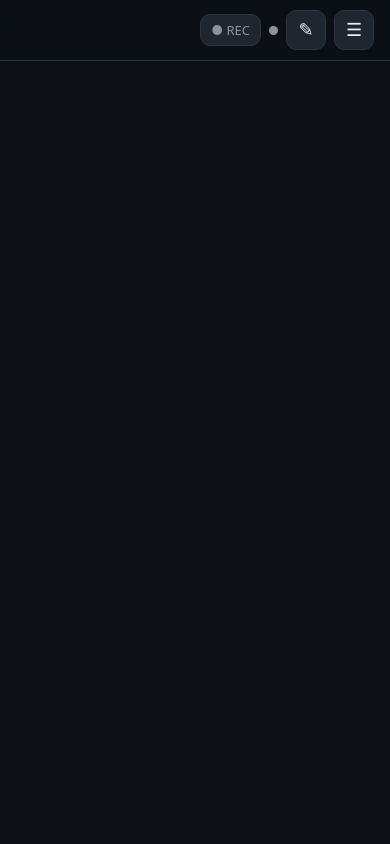
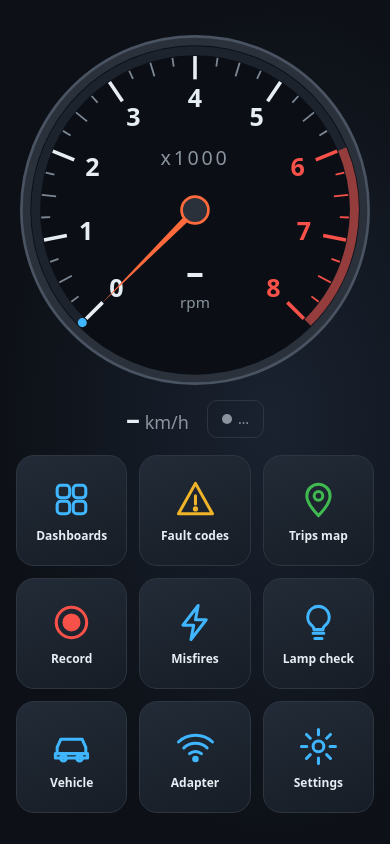
Before and after one commit to mbudd85/ODB-Dash, a plain HTML site: page static/index.html in a window 390 px wide. Drawn offline with Linux system fonts and the light colour scheme; no server answers.

Commit message:
Home screen: live RPM gauge with a 3x3 grid of shortcuts
Shown when the app opens. Dashboards / Fault codes / Trips map / Record / Misfires /
Lamp check / Vehicle / Adapter / Settings. Back or the new home button returns to it.
Only RPM and speed are polled while it's showing. window.openFaultCodes can be
replaced by a fuller fault-code screen.

Co-Authored-By: Claude Opus 5.5 <noreply@anthropic.com>
Claude-Session: https://claude.ai/code/session_01HSxqGYeaD2sCY7vTMfR5aC

```diff
--- a/static/app.js
+++ b/static/app.js
@@ -124,6 +124,9 @@ const allCodes = () => Object.keys(state.pids).filter(isSupported);
 
 function subscribe() {
   if (state.ws?.readyState !== WebSocket.OPEN) return;
+  // Home screen: only RPM and speed, so the big gauge updates as fast as the adapter allows.
+  if (document.body.classList.contains("home")) return state.ws.send(JSON.stringify({ type: "subscribe", codes: ["0C", "0D"] }));
+  if (!state.dashboards.length) return;
   const codes = state.active === ALL ? allCodes() : [...new Set(activeDash().widgets.map((w) => w.code))];
   state.ws.send(JSON.stringify({ type: "subscribe", codes }));
 }
--- /dev/null
+++ b/static/home.js
@@ -0,0 +1,139 @@
+// Home screen: a big live RPM gauge with a 3x3 grid of shortcuts beside it.
+// Shown when the app opens; "Dashboards" switches to the gauge tabs, Back returns here.
+"use strict";
+
+(() => {
+  const ICONS = {
+    dash: '<rect x="4" y="4" width="7" height="7" rx="2"/><rect x="13" y="4" width="7" height="7" rx="2"/><rect x="4" y="13" width="7" height="7" rx="2"/><rect x="13" y="13" width="7" height="7" rx="2"/>',
+    codes: '<path d="M12 3 2.5 20h19L12 3z"/><path d="M12 10v4.5"/><circle cx="12" cy="17.3" r=".6" fill="currentColor"/>',
+    map: '<path d="M12 21s-6.5-6.2-6.5-11a6.5 6.5 0 0 1 13 0c0 4.8-6.5 11-6.5 11z"/><circle cx="12" cy="10" r="2.4"/>',
+    rec: '<circle cx="12" cy="12" r="8.5"/><circle cx="12" cy="12" r="4.2" fill="currentColor"/>',
+    misfire: '<path d="M13.5 2.5 5 13.5h6l-1.5 8 8.5-11h-6l1.5-8z"/>',
+    lamp: '<path d="M9 18h6M10 21h4"/><path d="M12 3a6 6 0 0 0-3.6 10.8c.7.6 1.1 1.3 1.1 2.2h5c0-.9.4-1.6 1.1-2.2A6 6 0 0 0 12 3z"/>',
+    car: '<path d="M4 16v-3.5L6 8h12l2 4.5V16"/><path d="M3 16h18v2.5H3z"/><circle cx="7.5" cy="18.5" r="1.6"/><circle cx="16.5" cy="18.5" r="1.6"/>',
+    adapter: '<path d="M2.5 9.5a14 14 0 0 1 19 0"/><path d="M5.5 12.8a9.5 9.5 0 0 1 13 0"/><path d="M8.7 16a5 5 0 0 1 6.6 0"/><circle cx="12" cy="19" r="1" fill="currentColor"/>',
+    settings: '<circle cx="12" cy="12" r="3"/><path d="M12 2.5v3M12 18.5v3M2.5 12h3M18.5 12h3M5.3 5.3l2.1 2.1M16.6 16.6l2.1 2.1M5.3 18.7l2.1-2.1M16.6 7.4l2.1-2.1"/>',
+  };
+  const BUTTONS = [
+    ["dash", "Dashboards", () => showDashboards()],
+    ["codes", "Fault codes", () => window.openFaultCodes()],
+    ["map", "Trips map", () => { location.href = "map.html"; }],
+    ["rec", "Record", () => $("#recBtn").click()],
+    ["misfire", "Misfires", () => openMenuAt("misfireSection", "#misfireBtn")],
+    ["lamp", "Lamp check", () => openMenuAt("codesSection", "#bodyDtcBtn")],
+    ["car", "Vehicle", () => openMenuAt("vehicleSection")],
+    ["adapter", "Adapter", () => openMenuAt("sourceSection")],
+    ["settings", "Settings", () => openMenuAt()],
+  ];
+
+  const home = $("#home");
+  const grid = home.querySelector(".homegrid");
+  for (const [icon, label, go] of BUTTONS) {
+    const b = document.createElement("button");
+    b.type = "button";
+    b.className = "homebtn";
+    b.dataset.icon = icon;
+    b.innerHTML = `<svg viewBox="0 0 24 24" fill="none" stroke="currentColor" stroke-width="1.7" stroke-linecap="round" stroke-linejoin="round" aria-hidden="true">${ICONS[icon]}</svg><span>${label}</span>`;
+    b.onclick = go;
+    grid.append(b);
+  }
+
+  // Open the settings menu scrolled to one section, optionally pressing a button there.
+  function openMenuAt(sectionId, clickSel) {
+    $("#menuBtn").click();
+    if (!sectionId) return;
+    requestAnimationFrame(() => {
+      document.getElementById(sectionId)?.scrollIntoView({ block: "start" });
+      if (clickSel) $(clickSel).click();
+    });
+  }
+  // The Fault codes button. A fuller fault-code screen can replace this function.
+  window.openFaultCodes ||= () => openMenuAt("codesSection", "#dtcBtn");
+
+  // ------------------------------------------------------------ RPM gauge (SVG)
+
+  const MAX = 8, RED = 6;                       // x1000 rpm
+  const A0 = -225, A1 = 45;                     // sweep, degrees (0 = pointing right)
+  const ang = (v) => A0 + (A1 - A0) * Math.min(1, Math.max(0, v / MAX));
+  const pt = (deg, r) => [200 + r * Math.cos(deg * Math.PI / 180), 200 + r * Math.sin(deg * Math.PI / 180)];
+  const arc = (v0, v1, r) => {
+    const [x0, y0] = pt(ang(v0), r), [x1, y1] = pt(ang(v1), r);
+    return `M${x0.toFixed(1)} ${y0.toFixed(1)}A${r} ${r} 0 ${ang(v1) - ang(v0) > 180 ? 1 : 0} 1 ${x1.toFixed(1)} ${y1.toFixed(1)}`;
+  };
+  let ticks = "";
+  for (let i = 0; i <= MAX * 4; i++) {
+    const v = i / 4, major = i % 4 === 0, half = i % 2 === 0;
+    const [x0, y0] = pt(ang(v), 172), [x1, y1] = pt(ang(v), major ? 146 : half ? 156 : 162);
+    ticks += `<line x1="${x0.toFixed(1)}" y1="${y0.toFixed(1)}" x2="${x1.toFixed(1)}" y2="${y1.toFixed(1)}" class="${v >= RED ? "tick red" : "tick"}${major ? " major" : ""}"/>`;
+    if (major) {
+      const [tx, ty] = pt(ang(v), 124);
+      ticks += `<text x="${tx.toFixed(1)}" y="${(ty + 9).toFixed(1)}" class="num${v >= RED ? " red" : ""}">${v}</text>`;
+    }
+  }
+  home.querySelector(".rpm").innerHTML = `
+    <svg viewBox="0 0 400 400" role="img" aria-label="Engine RPM">
+      <circle cx="200" cy="200" r="194" class="bezel"/>
+      <circle cx="200" cy="200" r="184" class="face"/>
+      <path d="${arc(0, MAX, 178)}" class="track"/>
+      <path d="${arc(RED, MAX, 178)}" class="redzone"/>
+      <path d="${arc(0, 0.001, 178)}" class="sweep" id="rpmSweep"/>
+      ${ticks}
+      <text x="200" y="150" class="label">x1000</text>
+      <text x="200" y="284" class="readout" id="rpmValue">–</text>
+      <text x="200" y="310" class="unit">rpm</text>
+      <g id="rpmNeedle"><path d="M196 206 L200 52 L204 206 Z" class="needle"/></g>
+      <circle cx="200" cy="200" r="15" class="hub"/>
+    </svg>`;
+  const needle = $("#rpmNeedle"), sweep = $("#rpmSweep"), value = $("#rpmValue");
+  let shown = 0, lastText = "";
+
+  // Every screen frame: ease the needle toward the latest reading (smooth between readings).
+  (function frame() {
+    if (!home.hidden) {
+      const rpm = state.latest["0C"];
+      const target = rpm == null ? 0 : rpm / 1000;
+      shown += (target - shown) * 0.35;
+      if (Math.abs(target - shown) < 0.002) shown = target;
+      needle.setAttribute("transform", `rotate(${(ang(shown) + 90).toFixed(2)} 200 200)`);
+      sweep.setAttribute("d", arc(0, Math.max(0.001, shown), 178));
+      sweep.classList.toggle("hot", shown >= RED);
+      const text = rpm == null ? "–" : Math.round(rpm).toLocaleString();
+      if (text !== lastText) { value.textContent = text; lastText = text; }
+      const sp = state.latest["0D"], info = state.pids["0D"];
+      if (info) {
+        const u = unitFor(info);
+        $("#homeSpeed").textContent = sp == null ? "–" : Math.round(u.f(sp));
+        $("#homeSpeedUnit").textContent = u.unit;
+      }
+      const st = state.status || {};
+      $("#homeStatus").className = "homestatus " + (st.state || "");
+      $("#homeStatusText").textContent = st.state === "connected" ? (st.config?.mode === "sim" ? "Simulator" : "Connected")
+        : st.state === "connecting" ? "Connecting…" : st.state === "error" ? "No adapter" : "…";
+      grid.querySelector('[data-icon="rec"]').classList.toggle("on", !!state.recording);
+      grid.querySelector('[data-icon="rec"] span').textContent = state.recording ? "Stop recording" : "Record";
+      grid.querySelector('[data-icon="adapter"]').dataset.state = st.state || "";
+    }
+    requestAnimationFrame(frame);
+  })();
+
+  // ------------------------------------------------------------ home <-> dashboards
+
+  function show(homeVisible) {
+    home.hidden = !homeVisible;
+    document.body.classList.toggle("home", homeVisible);
+    if (!homeVisible && state.dashboards.length) renderGrid();
+    subscribe();
+  }
+  function showDashboards() {
+    history.pushState({ dash: true }, "", "#dash");
+    show(false);
+  }
+  window.goHome = () => {
+    if (history.state?.dash) history.back();   // so Back from the dashboards keeps working
+    else { history.replaceState(null, "", location.pathname + location.search); show(true); }
+  };
+  addEventListener("popstate", () => show(location.hash !== "#dash"));
+  $("#homeBtn").onclick = () => window.goHome();
+  home.addEventListener("click", (e) => { if (e.target.closest("#homeStatus")) openMenuAt("sourceSection"); });
+  show(location.hash !== "#dash");
+})();
--- a/static/index.html
+++ b/static/index.html
@@ -13,7 +13,20 @@
   <link rel="stylesheet" href="style.css">
 </head>
 <body>
+  <!-- Home screen (home.js): shortcuts on the left, live RPM gauge on the right -->
+  <section id="home" class="homescreen" hidden>
+    <nav class="homegrid" aria-label="Main menu"></nav>
+    <div class="homegauge">
+      <div class="rpm"></div>
+      <div class="homeinfo">
+        <span class="homespeed"><b id="homeSpeed">–</b> <span id="homeSpeedUnit">km/h</span></span>
+        <button type="button" id="homeStatus" class="homestatus"><i></i><span id="homeStatusText">…</span></button>
+      </div>
+    </div>
+  </section>
+
   <header>
+    <button id="homeBtn" class="icon" title="Home">⌂</button>
     <div class="tabs" id="tabs"></div>
     <div class="actions">
       <button id="recBtn" class="rec" title="Record this trip to the database">● REC</button>
@@ -81,7 +94,7 @@
   <dialog id="menuDlg">
     <form method="dialog">
       <h2>Settings</h2>
-      <fieldset>
+      <fieldset id="sourceSection">
         <legend>Data source</legend>
         <label class="radio"><input type="radio" name="mode" value="car"> <span id="carLabel">Veepeak adapter (WiFi)</span></label>
         <label class="radio"><input type="radio" name="mode" value="sim"> Simulator (no car)</label>
@@ -127,7 +140,7 @@
         <button type="button" id="consoleSend">Send</button>
         <pre id="consoleOut" class="out"></pre>
       </fieldset>
-      <fieldset>
+      <fieldset id="vehicleSection">
         <legend>Your vehicle</legend>
         <p class="muted small">Standard sensors are detected automatically. Picking your vehicle shows the
           factory extras that are known (or expected) to work on it.</p>
@@ -136,14 +149,14 @@
         <button type="button" id="probeBtn">Check factory sensors on this car</button>
         <div id="probeOut" class="dtc"></div>
       </fieldset>
-      <fieldset>
+      <fieldset id="codesSection">
         <legend>Trouble codes</legend>
         <button type="button" id="dtcBtn">Read check-engine codes</button>
         <div id="dtcOut" class="dtc"></div>
         <button type="button" id="bodyDtcBtn">Check lights (body module codes)</button>
         <div id="bodyDtcOut" class="dtc"></div>
       </fieldset>
-      <fieldset>
+      <fieldset id="misfireSection">
         <legend>Misfires per cylinder (spark plugs)</legend>
         <p class="muted small">From the engine computer's misfire monitor. A cylinder with misfires when the
           others have none often points to that spark plug or coil.</p>
@@ -197,5 +210,6 @@
   </dialog>
 
   <script src="app.js"></script>
+  <script src="home.js"></script>
 </body>
 </html>
--- a/static/style.css
+++ b/static/style.css
@@ -159,3 +159,55 @@ table.sensors td:nth-child(3), table.sensors td:nth-child(4) { color: var(--mute
 #askDlg { width: min(420px, calc(100vw - 32px)); }
 button.danger.primary { background: var(--bad); border-color: var(--bad); color: #fff; }
 .dtc tr.warn td { color: var(--warn, #f5a623); font-weight: 600; }
+
+/* ---------------------------------------------------------------- home screen */
+body.home > header, body.home > .editbar, body.home > #grid, body.home > #empty, body.home > footer { display: none !important; }
+.homescreen { display: flex; align-items: center; gap: clamp(16px, 4vw, 56px); min-height: 100vh; padding: 16px clamp(16px, 4vw, 48px);
+  background: radial-gradient(ellipse at 70% 50%, #1a2230 0%, var(--bg) 70%); }
+.homegrid { display: grid; grid-template-columns: repeat(3, 1fr); gap: 12px; flex: 0 0 auto;
+  width: min(46vw, 82vh, 460px); }
+.homebtn { aspect-ratio: 1; display: flex; flex-direction: column; align-items: center; justify-content: center; gap: 8px;
+  padding: 8px; border-radius: 18px; background: linear-gradient(160deg, #222b37, #171d26); border: 1px solid var(--line);
+  color: var(--text); font-size: clamp(12px, 1.6vw, 15px); font-weight: 600; text-align: center; line-height: 1.15; }
+.homebtn svg { width: 46%; height: auto; color: var(--accent); }
+.homebtn:active { transform: scale(.97); background: var(--panel2); }
+.homebtn[data-icon="codes"] svg { color: var(--warn); }
+.homebtn[data-icon="rec"] svg { color: var(--bad); }
+.homebtn[data-icon="rec"].on { border-color: var(--bad); box-shadow: inset 0 0 0 1px var(--bad); }
+.homebtn[data-icon="map"] svg { color: var(--ok); }
+.homebtn[data-icon="adapter"][data-state="connected"] svg { color: var(--ok); }
+.homebtn[data-icon="adapter"][data-state="error"] svg { color: var(--bad); }
+.homegauge { flex: 1; min-width: 0; display: flex; flex-direction: column; align-items: center; gap: 10px; }
+.rpm { width: min(100%, 86vh); aspect-ratio: 1; }
+.rpm svg { width: 100%; height: 100%; display: block; }
+.rpm .bezel { fill: #2a313b; stroke: #4a5361; stroke-width: 3; }
+.rpm .face { fill: #0b0f15; }
+.rpm .track { fill: none; stroke: #1c232d; stroke-width: 10; }
+.rpm .redzone { fill: none; stroke: rgba(248,81,73,.55); stroke-width: 10; }
+.rpm .sweep { fill: none; stroke: var(--accent); stroke-width: 10; stroke-linecap: round; }
+.rpm .sweep.hot { stroke: var(--bad); }
+.rpm .tick { stroke: #7d8794; stroke-width: 2; }
+.rpm .tick.major { stroke: #e6edf3; stroke-width: 4; }
+.rpm .tick.red { stroke: var(--bad); }
+.rpm .num { fill: #e6edf3; font-size: 28px; font-weight: 700; text-anchor: middle; }
+.rpm .num.red { fill: var(--bad); }
+.rpm .label { fill: var(--muted); font-size: 22px; letter-spacing: 3px; text-anchor: middle; }
+.rpm .readout { fill: var(--text); font-size: 40px; font-weight: 800; text-anchor: middle; font-variant-numeric: tabular-nums; }
+.rpm .unit { fill: var(--muted); font-size: 17px; text-anchor: middle; }
+.rpm .needle { fill: #ff6a3d; }
+.rpm .hub { fill: #2a313b; stroke: #ff6a3d; stroke-width: 3; }
+.homeinfo { display: flex; align-items: center; gap: 18px; }
+.homespeed { color: var(--muted); font-size: 18px; }
+.homespeed b { color: var(--text); font-size: 28px; font-variant-numeric: tabular-nums; }
+.homestatus { display: flex; align-items: center; gap: 6px; font-size: 14px; color: var(--muted); background: transparent; }
+.homestatus i { width: 10px; height: 10px; border-radius: 50%; background: var(--muted); }
+.homestatus.connected i { background: var(--ok); box-shadow: 0 0 8px var(--ok); }
+.homestatus.connecting i { background: var(--warn); animation: pulse 1s infinite; }
+.homestatus.error i { background: var(--bad); }
+/* Portrait / narrow: gauge on top, shortcuts below */
+@media (max-aspect-ratio: 1/1) {
+  .homescreen { flex-direction: column-reverse; justify-content: center; }
+  .homegauge { flex: 0 0 auto; width: 100%; }
+  .homegrid { width: min(100%, 520px); }
+  .rpm { width: min(100%, 46vh); }
+}
--- a/static/sw.js
+++ b/static/sw.js
@@ -1,6 +1,6 @@
 // Cache the app shell so the dashboard opens instantly; live data always comes from the server.
 const CACHE = "obd-dash-v11";
-const SHELL = ["./", "index.html", "style.css", "app.js", "manifest.json", "icon.svg", "map.html", "map.js", "vendor/leaflet/leaflet.js", "vendor/leaflet/leaflet.css"];
+const SHELL = ["./", "index.html", "style.css", "app.js", "home.js", "manifest.json", "icon.svg", "map.html", "map.js", "vendor/leaflet/leaflet.js", "vendor/leaflet/leaflet.css"];
 self.addEventListener("install", (e) => e.waitUntil(caches.open(CACHE).then((c) => c.addAll(SHELL))));
 self.addEventListener("activate", (e) => e.waitUntil(
   caches.keys().then((ks) => Promise.all(ks.filter((k) => k !== CACHE).map((k) => caches.delete(k))))));
```
Also changed, not shown: FIRE.md (+5 -0 lines).
